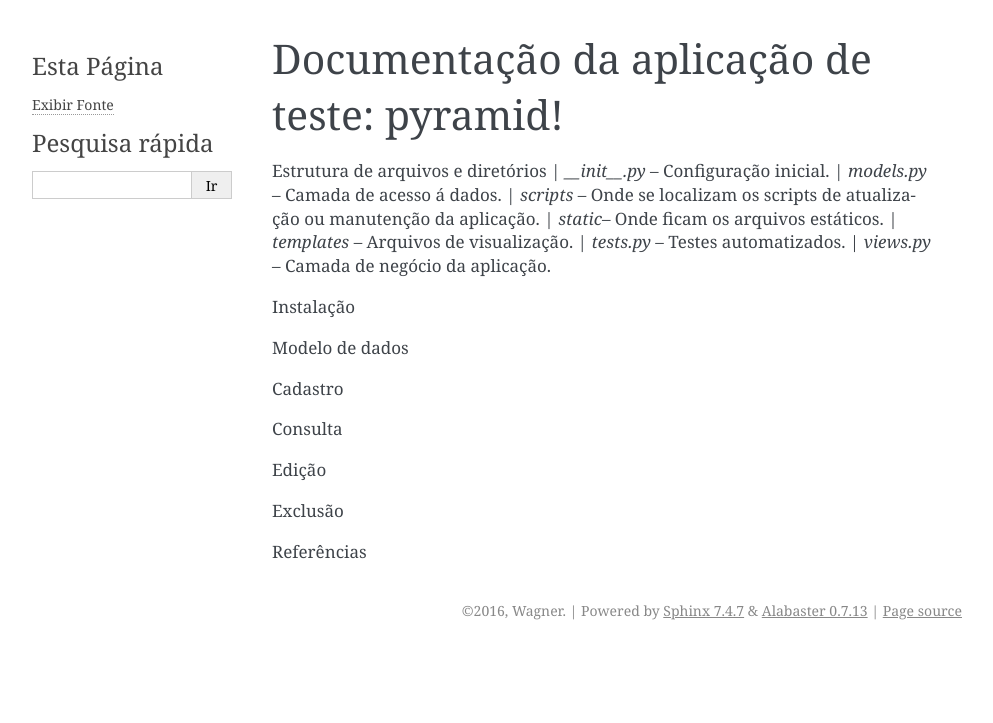
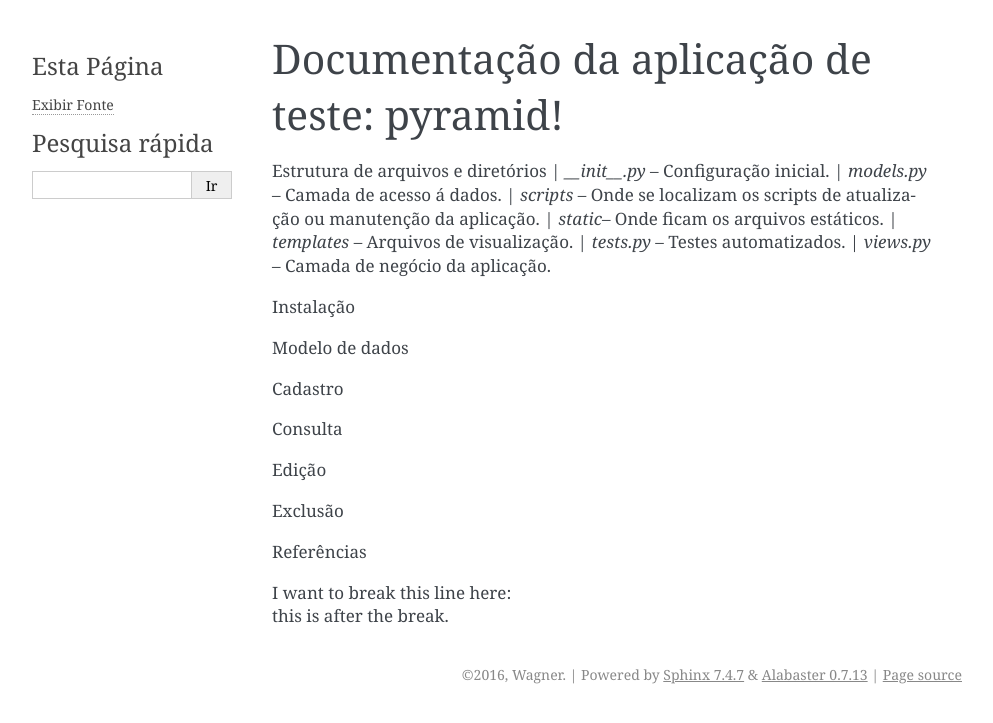
Before and after one commit to wagnerwar/piramid, a Sphinx documentation site: the page built from docs/index.rst, in a window 1280 px wide. Shown: the top 723 px of the page, without its empty margins (148-1141 px from the left). Built offline with Sphinx 7.4.7, drawn with Linux system fonts in a browser that asks for light colours.

Commit message:
Comitando alterações

```diff
--- a/docs/index.rst
+++ b/docs/index.rst
@@ -28,3 +28,9 @@ Edição
 Exclusão
 
 Referências
+
+.. |br| raw:: html
+
+   <br />
+
+I want to break this line here: |br| this is after the break.
```
